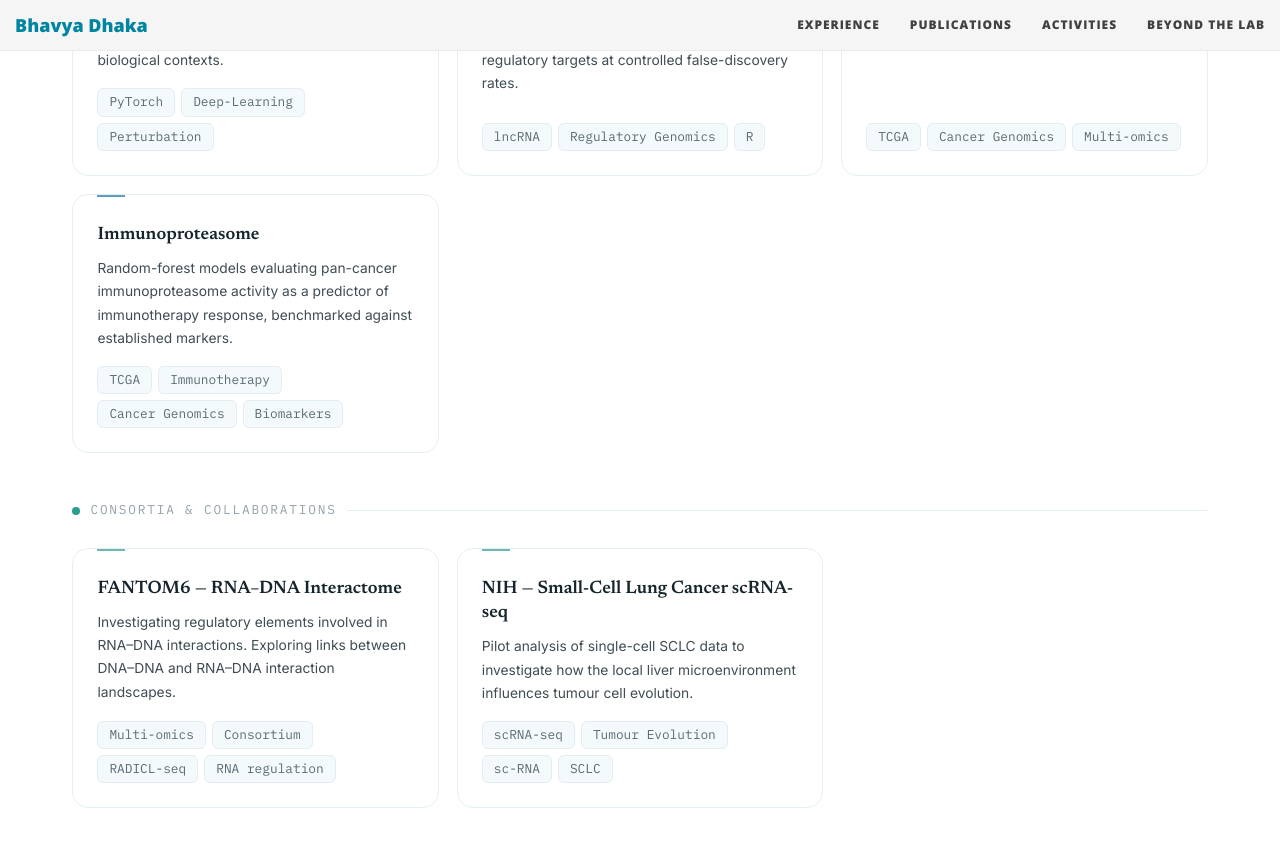
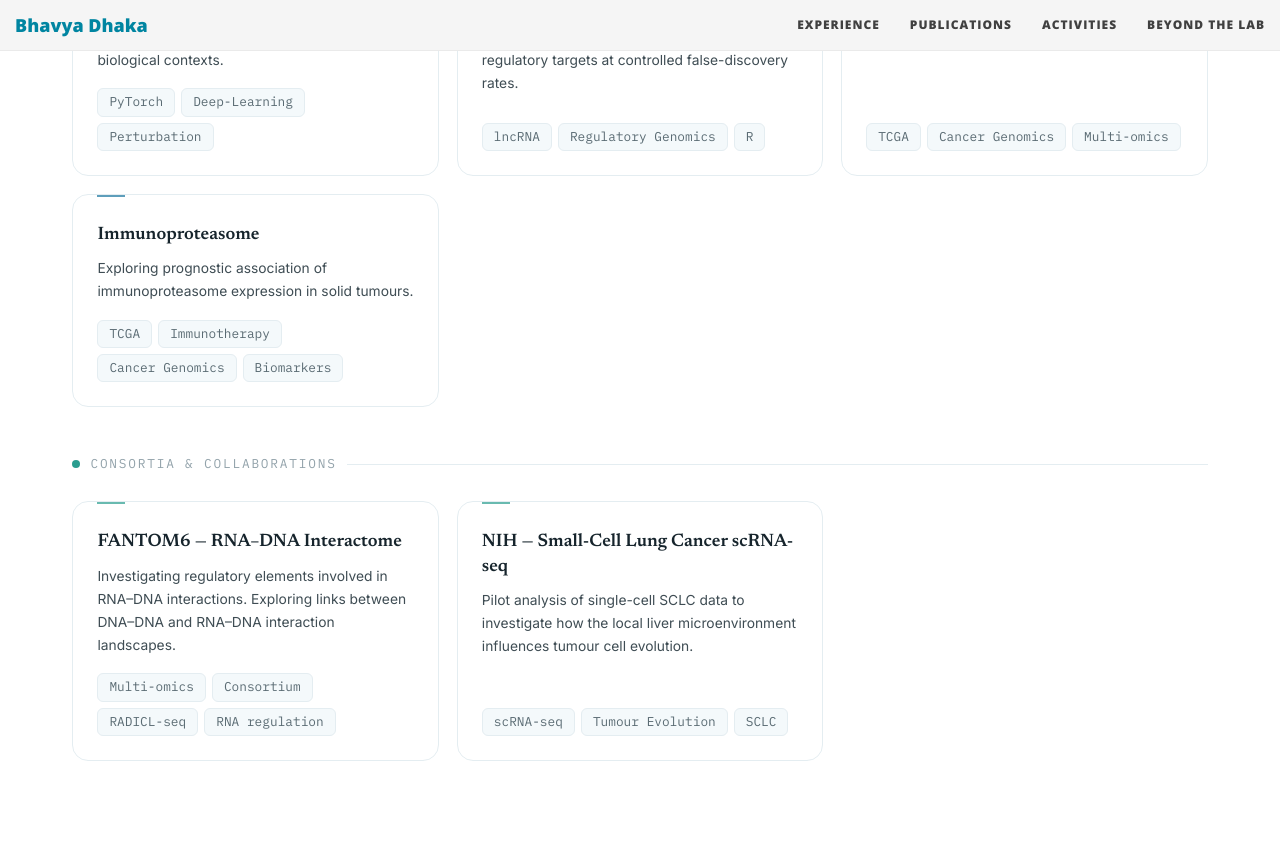
Before and after one commit to bhavya1929/bhavya1929.github.io, a Jekyll site: the page built from experience.md, in a window 1280 px wide and 900 px high, scrolled down 2061 px. Shown: the top 847 px of the window. Built offline with Jekyll 4.4.1, drawn with Linux system fonts in a browser that asks for light colours; nearby versions of some CDN libraries.

Commit message:
Update projects.yml

```diff
--- a/_data/projects.yml
+++ b/_data/projects.yml
@@ -32,9 +32,7 @@ groups:
 
       - title: Immunoproteasome
         desc: >
-          Random-forest models evaluating pan-cancer immunoproteasome activity
-          as a predictor of immunotherapy response, benchmarked against
-          established markers.
+          Exploring prognostic association of immunoproteasome expression in solid tumours.
         tags: [TCGA, Immunotherapy, Cancer Genomics, Biomarkers]
         url: "https://github.com/bhavya1929/immunoproteasome"
 
@@ -50,5 +48,5 @@ groups:
       - title: NIH — Small-Cell Lung Cancer scRNA-seq
         desc: >
           Pilot analysis of single-cell SCLC data to investigate how the local liver microenvironment influences tumour cell evolution.
-        tags: [scRNA-seq, Tumour Evolution, sc-RNA, SCLC]
+        tags: [scRNA-seq, Tumour Evolution, SCLC]
         url: "https://www.biorxiv.org/content/10.64898/2026.06.30.735617v1.abstract"
```
